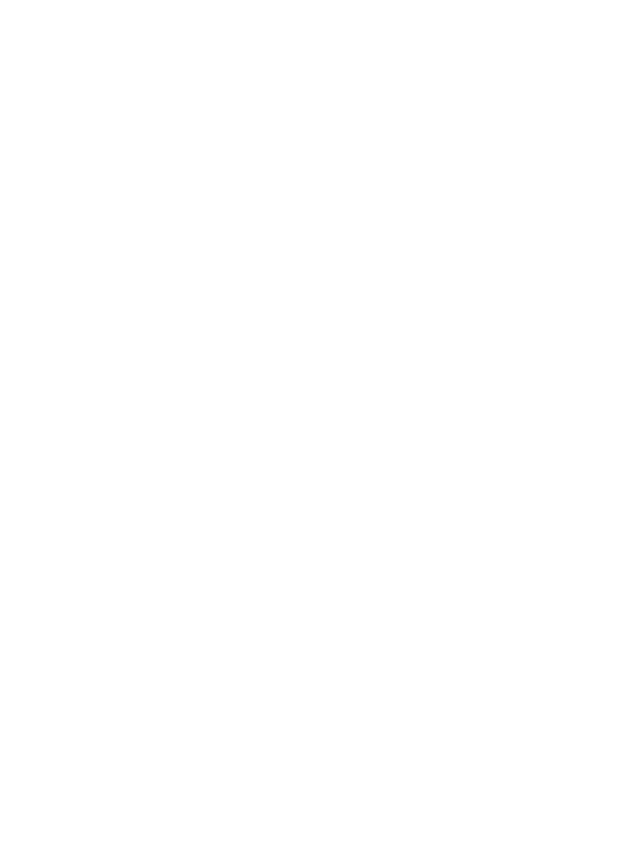
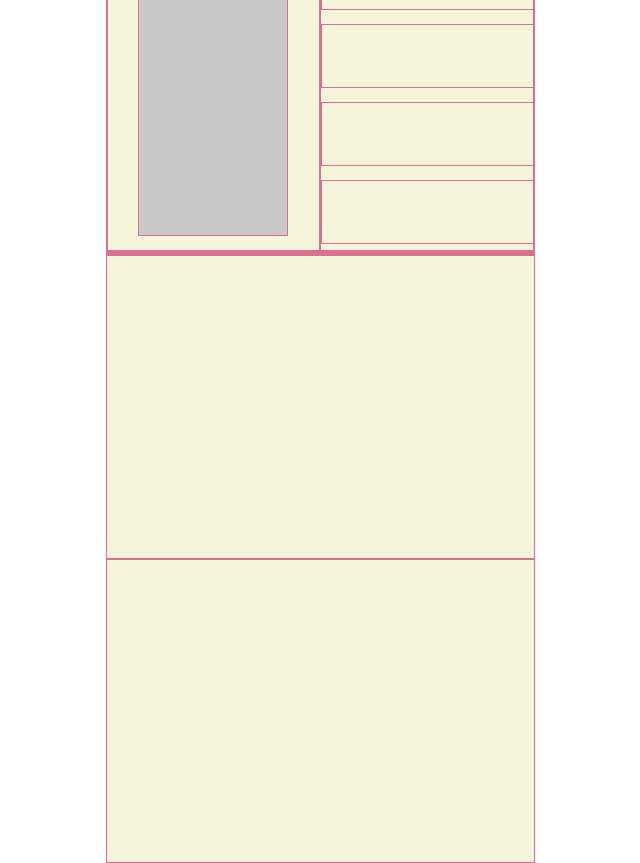
Before and after one commit to Lsohee/cocktail_mobile_14_220404, a plain HTML site: page index.html in a window 1280 px wide. Shown: the whole page, without its empty margins (320-960 px from the left). Before the commit the page ends 800 px from the top, so only its background shows below. Drawn offline with Linux system fonts and the light colour scheme.

Commit message:
두번째로 크게 구도만 잡은 상태

```diff
--- a/css/style.css
+++ b/css/style.css
@@ -1 +1,60 @@
 *{margin:0; padding:0;}
+#container{
+  width:100vw;
+  height:100vh;
+  display: flex;
+  justify-content: center;
+  align-items: center;
+  /* background-color: antiquewhite; */
+}
+#root{
+  width:429px;
+  height:926px;
+  background-color: beige;
+  display: flex;
+  flex-direction: column;
+}
+
+#root div {
+  border:1px solid palevioletred;
+}
+
+
+#root>div{
+  flex-grow: 1;
+}
+#root>div:nth-child(1){
+  display: flex;
+}
+#root>div:nth-child(1)>div:nth-child(1){
+  height:100%;
+
+  display: flex;
+  justify-content: center;
+  align-items: center;
+
+  /*  부모 태그의 크기를 %으로 지정해줬는데 flex가 안들어감
+  어디서 잘못됐을까
+  display: flex; 가 있으면 크기가 display에 영향을 준다
+  까먹지 말것!!!!!*/
+  width:50%;
+
+}
+#root>div:nth-child(1)>div:nth-child(1)>div{
+  height:90%;
+  width:70%;
+  background-color: #c8c8c8;
+}
+#root>div:nth-child(1)>div:nth-child(2){
+  height:100%;
+  width:50%;
+}
+#root>div:nth-child(1)>div:nth-child(2){
+  display: flex;
+  flex-direction: column;
+  justify-content: space-around;
+}
+#root>div:nth-child(1)>div:nth-child(2)>div{
+  width:100%;
+  height: 20%;
+}
--- a/index.html
+++ b/index.html
@@ -5,14 +5,24 @@
   <meta http-equiv="X-UA-Compatible" content="IE=edge">
   <meta name="viewport" content="width=device-width, initial-scale=1.0">
   <title>Document</title>
+  <link rel="stylesheet" href="./css/style.css">
 </head>
 <body>
-  <div id="conatiner">
+  <div id="container">
     <div id="root">
 
       <div>
-        <div></div>
-        <div></div>
+        <div>
+          <div></div>
+        </div>
+
+        <div>
+          <div></div>
+          <div></div>
+          <div></div>
+          <div></div>
+        </div>
+
       </div>
 
 
```
